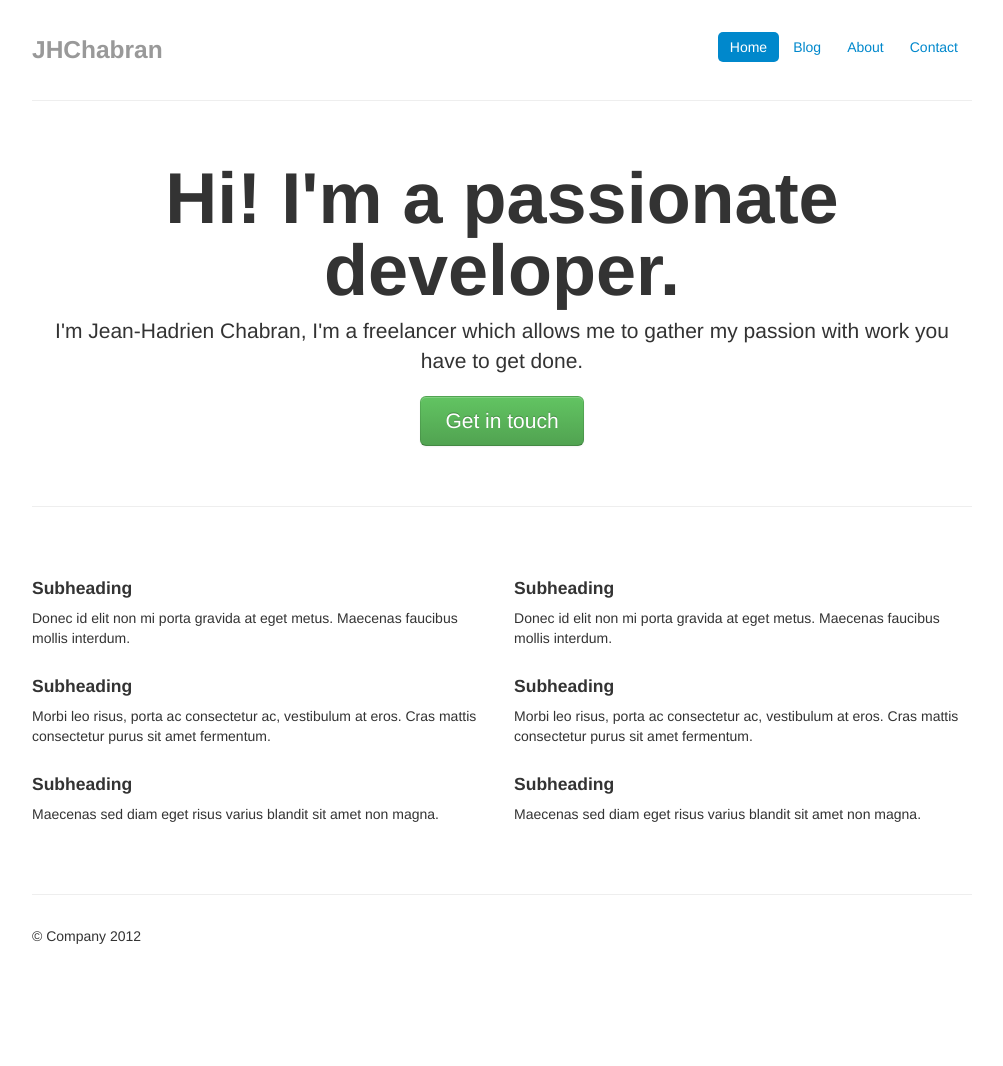
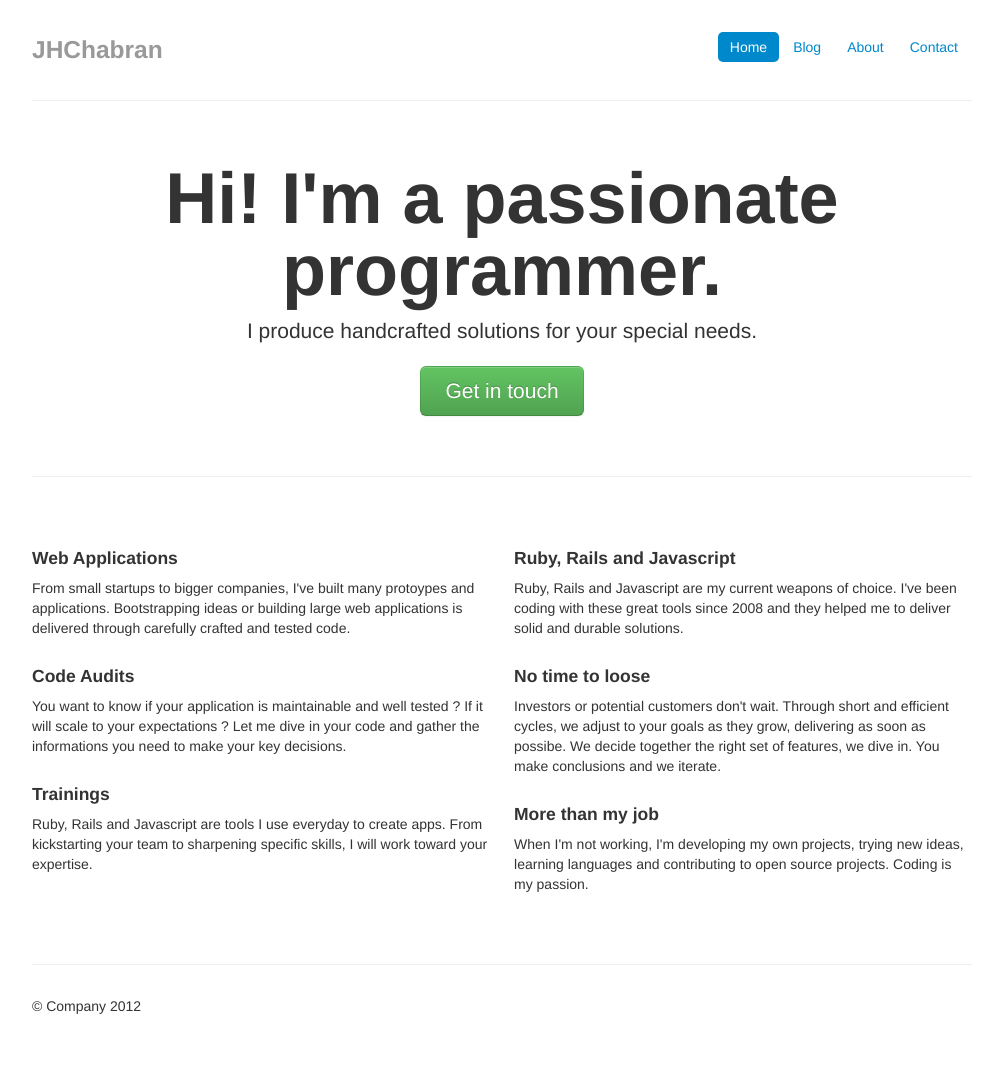
Before and after one commit to jhchabran/jhchabran.github.com, a Jekyll site: the page built from index.html, in a window 1280 px wide. Shown: the whole page, without its empty margins (138-1141 px from the left). Built offline with Jekyll 4.4.1, drawn with Linux system fonts in a browser that asks for light colours; nearby versions of some CDN libraries; library files that are not in the unit come from our copies; Markdown is read by kramdown in place of the engine named in the settings; a script that is not in the unit is left out; before the commit the page ends 996 px from its top, so only the background shows below that.

Commit message:
Draft the homepage

```diff
--- a/index.html
+++ b/index.html
@@ -3,8 +3,8 @@ layout: default
 description: my homepage
 ---
 <div class="jumbotron">
-  <h1>Hi! I'm a passionate developer.</h1>
-  <p class="lead">I'm Jean-Hadrien Chabran, I'm a freelancer which allows me to gather my passion with work you have to get done.</p>
+  <h1>Hi! I'm a passionate programmer.</h1>
+  <p class="lead">I produce handcrafted solutions for your special needs.</p>
   <a class="btn btn-large btn-success" href="#">Get in touch</a>
 </div>
 
@@ -12,24 +12,26 @@ description: my homepage
 
 <div class="row-fluid marketing">
   <div class="span6">
-    <h4>Subheading</h4>
-    <p>Donec id elit non mi porta gravida at eget metus. Maecenas faucibus mollis interdum.</p>
+    <h4>Web Applications</h4>
+    <p>From small startups to bigger companies, I've built many protoypes and applications. Bootstrapping ideas or building large web applications is delivered through carefully crafted and tested code. </p>
 
-    <h4>Subheading</h4>
-    <p>Morbi leo risus, porta ac consectetur ac, vestibulum at eros. Cras mattis consectetur purus sit amet fermentum.</p>
+    <h4>Code Audits</h4>
+    <p>You want to know if your application is maintainable and well tested ? If it will scale to your expectations ? Let me dive in your code and gather the informations you need to make your key decisions.</p>
 
-    <h4>Subheading</h4>
-    <p>Maecenas sed diam eget risus varius blandit sit amet non magna.</p>
+    <h4>Trainings</h4>
+    <p>Ruby, Rails and Javascript are tools I use everyday to create apps. From kickstarting your team to sharpening specific skills, I will work toward your expertise. </p>
+
   </div>
 
   <div class="span6">
-    <h4>Subheading</h4>
-    <p>Donec id elit non mi porta gravida at eget metus. Maecenas faucibus mollis interdum.</p>
+    <h4>Ruby, Rails and Javascript</h4>
+    <p>Ruby, Rails and Javascript are my current weapons of choice. I've been coding with these great tools since 2008 and they helped me to deliver solid and durable solutions. </p>
 
-    <h4>Subheading</h4>
-    <p>Morbi leo risus, porta ac consectetur ac, vestibulum at eros. Cras mattis consectetur purus sit amet fermentum.</p>
+    <h4>No time to loose</h4>
+    <p>Investors or potential customers don't wait. Through short and efficient cycles, we adjust to your goals as they grow, delivering as soon as possibe. We decide together the right set of features, we dive in. You make conclusions and we iterate. </p>
 
-    <h4>Subheading</h4>
-    <p>Maecenas sed diam eget risus varius blandit sit amet non magna.</p>
+
+    <h4>More than my job</h4>
+    <p>When I'm not working, I'm developing my own projects, trying new ideas, learning languages and contributing to open source projects. Coding is my passion.</p>
   </div>
 </div>
```
